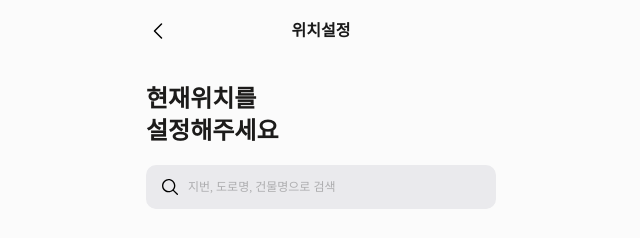
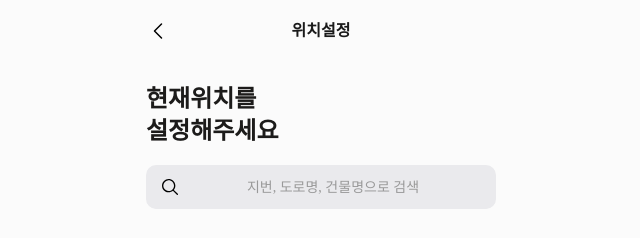
Before and after one commit to tgyeongt/PICKL_FE, a React (Vite) app: page /map/edit-location in a window 1280 px wide. Shown: the top 238 px of the page, without its empty margins (319-959 px from the left). Built offline with nearby package versions, Linux system fonts and the light colour scheme; no server answers; a web font is replaced by a local one.

Commit message:
✨ Feat: SearchLocationPage - 검색 페이지 기능 추가

```diff
--- a/src/App.jsx
+++ b/src/App.jsx
@@ -11,6 +11,7 @@ import My from "./routes/my";
 import MapSearchPage from "./routes/map/MapSearchPage";
 import EditLocationPage from "./routes/map/EditLocationPage";
 import CheckLocationPage from "./routes/map/CheckLocationPage";
+import SearchLocationPage from "./routes/map/SearchLocationPage";
 
 const router = createBrowserRouter([
   {
@@ -25,6 +26,7 @@ const router = createBrowserRouter([
           { path: "search-map", Component: MapSearchPage },
           { path: "edit-location", Component: EditLocationPage },
           { path: "check-location", Component: CheckLocationPage },
+          { path: "search-location", Component: SearchLocationPage },
         ],
       },
       // ServiceLayout은 좌우 패딩값이 20px로 되어있다.
--- a/src/routes/map/SearchLocationBar.jsx
+++ b/src/routes/map/SearchLocationBar.jsx
@@ -1,29 +1,16 @@
 import styled from "styled-components";
-import { useState } from "react";
+import { useNavigate } from "react-router";
 import SearchImg from "@icon/map/searchButton.svg";
-import ClearImg from "@icon/map/x-circle.svg";
 
 export default function SearchLocationBar() {
-  const [keyword, setKeyword] = useState("");
-
-  const handleClear = () => {
-    setKeyword("");
-  };
+  const navigate = useNavigate();
 
   return (
     <SearchLocationWrapper>
       <SearchIcon src={SearchImg} alt="돋보기" />
-      <SearchInput
-        type="text"
-        placeholder="지번, 도로명, 건물명으로 검색"
-        value={keyword}
-        onChange={(e) => setKeyword(e.target.value)}
-      />
-      {keyword && (
-        <ClearButton onClick={handleClear}>
-          <ClearIcon src={ClearImg} alt="닫기" />
-        </ClearButton>
-      )}
+      <SearchInputButton onClick={() => navigate("/map/search-location")}>
+        지번, 도로명, 건물명으로 검색
+      </SearchInputButton>
     </SearchLocationWrapper>
   );
 }
@@ -45,34 +32,20 @@ const SearchIcon = styled.img`
   margin-right: 8px;
 `;
 
-const SearchInput = styled.input`
+const SearchInputButton = styled.button`
   flex: 1;
   border: none;
   outline: none;
   background: transparent;
-  color: #333;
+  color: #999;
   font-family: Pretendard;
-  font-size: 12px;
-  font-style: normal;
+  font-size: 14px;
   font-weight: 500;
-  line-height: normal;
-  &::placeholder {
-    color: #adadaf;
+  cursor: pointer;
+  transition: color 0.2s ease, background-color 0.2s ease; // 부드러운 전환
+
+  &:hover {
+    color: #333;
+    border-radius: 8px;
   }
 `;
-
-const ClearButton = styled.button`
-  background: none;
-  border: none;
-  position: absolute;
-  right: 12px;
-  cursor: pointer;
-  width: 24px;
-  height: 24px;
-  padding: 0;
-`;
-
-const ClearIcon = styled.img`
-  width: 18px;
-  height: 18px;
-`;
--- /dev/null
+++ b/src/routes/map/SearchLocationPage.jsx
@@ -0,0 +1,103 @@
+import { useNavigate } from "react-router-dom";
+import { useState } from "react";
+import styled from "styled-components";
+import backIcon from "@icon/map/backButtonIcon.svg";
+import clearIcon from "@icon/map/x-circle.svg";
+
+export default function SearchLocationPage() {
+  const navigate = useNavigate();
+  const [keyword, setKeyword] = useState("");
+
+  return (
+    <SearchLocationWrapper>
+      <BackButton onClick={() => navigate(-1)}>
+        <BackIcon src={backIcon} alt="뒤로가기" />
+      </BackButton>
+      <SearchLocationBar>
+        <SearchInput
+          value={keyword}
+          onChange={(e) => setKeyword(e.target.value)}
+          placeholder="지번, 도로명, 건물명을 검색해보세요"
+        />
+        {keyword && (
+          <ClearButton>
+            <ClearIcon src={clearIcon} alt="지우기" onClick={() => setKeyword("")} />
+          </ClearButton>
+        )}
+      </SearchLocationBar>
+    </SearchLocationWrapper>
+  );
+}
+
+const SearchLocationWrapper = styled.div`
+  display: flex;
+  flex-direction: row;
+  min-height: 100vh;
+  width: 100%;
+  overflow-y: auto;
+  padding-left: 20px;
+  padding-right: 20px;
+  padding-top: 13px;
+  padding-bottom: 0;
+`;
+
+const BackButton = styled.button`
+  background: none;
+  border: none;
+  cursor: pointer;
+  padding: 5px 0;
+  display: flex;
+  align-items: center;
+  width: 35px;
+  height: 35px;
+`;
+
+const BackIcon = styled.img`
+  width: 24px;
+  height: 24px;
+`;
+
+const SearchLocationBar = styled.div`
+  width: 100%;
+  height: 35px;
+  display: flex;
+  align-items: center;
+  position: relative;
+  padding: 5px 15px;
+  border-radius: 15px;
+  background: #eaeaed;
+`;
+
+const SearchInput = styled.input`
+  flex: 1;
+  border: none;
+  outline: none;
+  background: transparent;
+  color: #333;
+  font-family: Pretendard;
+  font-size: 12px;
+  font-style: normal;
+  font-weight: 500;
+  line-height: normal;
+  margin-left: 11px;
+
+  &::placeholder {
+    color: #adadaf;
+  }
+`;
+
+const ClearButton = styled.button`
+  background: none;
+  border: none;
+  position: absolute;
+  right: 12px;
+  cursor: pointer;
+  width: 24px;
+  height: 24px;
+  padding: 0;
+`;
+
+const ClearIcon = styled.img`
+  width: 18px;
+  height: 18px;
+`;
```
